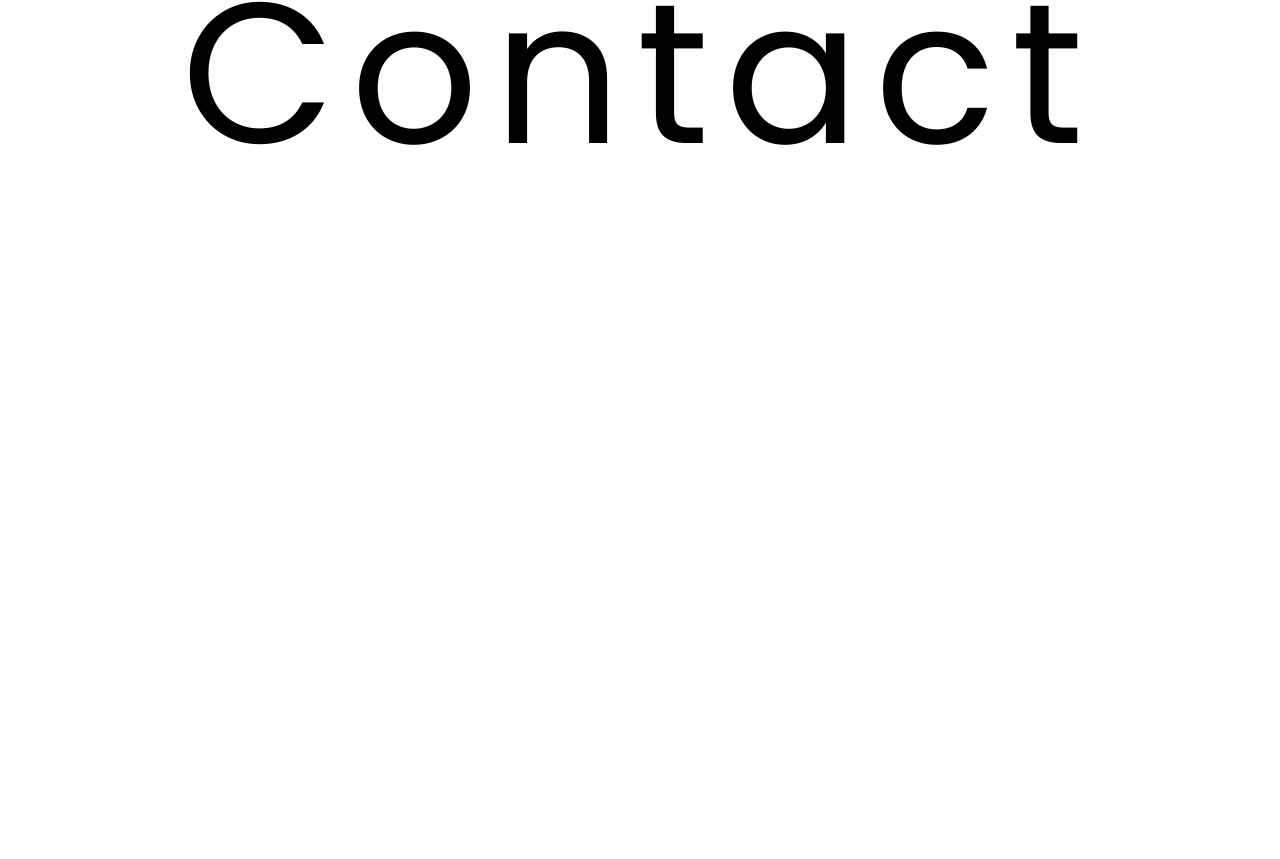
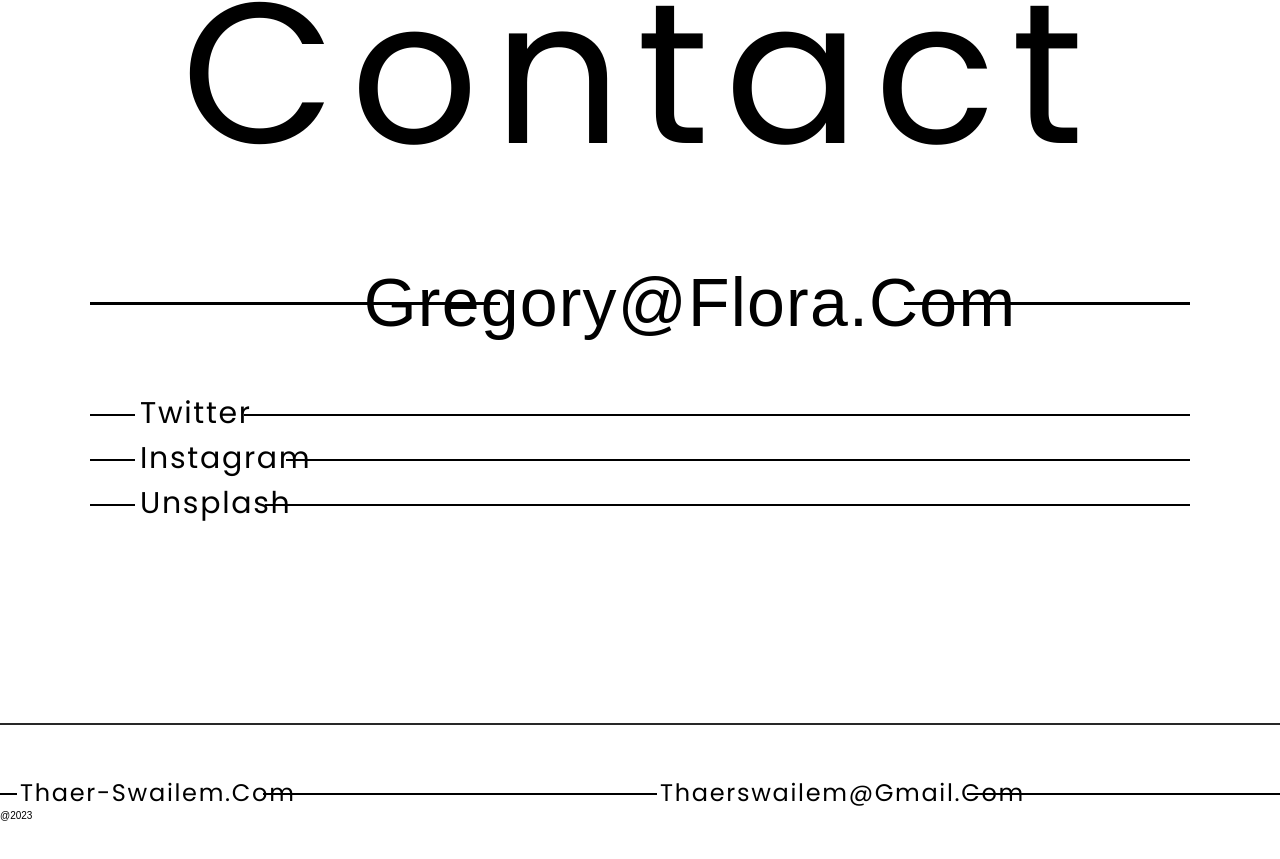
Before and after one commit to AishaMirza1/floraPhotos, a React (Vite) app: page / in a window 1280 px wide. Shown: the part 2840-3699 px from the top of the page. Before the commit the page ends 3563 px from the top, so only its background shows below. Built offline with nearby package versions, Linux system fonts and the light colour scheme.

Commit message:
full Screen and contact section is completed

```diff
--- a/src/assets/utilstyles/utilClasses.module.css
+++ b/src/assets/utilstyles/utilClasses.module.css
@@ -24,8 +24,18 @@
   top: 50%;
   left: -35.5%;
 }
+
 .lineHoverAnimation:hover h3 {
   transform: translateX(44rem);
+}
+.heading2 {
+  font-size: 6.8rem;
+  text-transform: capitalize;
+  min-width: 120rem;
+  font-weight: 400;
+  color: #000;
+  transition: 0.4s;
+  letter-spacing: 1.2px;
 }
 .lineHoverAnimationImgOverlay:hover h3 {
   transform: translateX(21rem);
--- a/src/components/contact/Contact.jsx
+++ b/src/components/contact/Contact.jsx
@@ -1,9 +1,29 @@
 import styles from "./contact.module.css";
-import utilStyles from "../../assets/utilstyles/utilClasses.module.css";
+import utilClasses from "../../assets/utilstyles/utilClasses.module.css";
 export default function Contact() {
   return (
-    <section id="gallary" className={styles.contact}>
-      <h3 className={utilStyles.primarySectionHeader}>Contact</h3>
+    <section id="contact" className={styles.contact}>
+      <h3 className={utilClasses.primarySectionHeader}>Contact</h3>
+      <div
+        className={`${utilClasses.relativContainer} ${styles.lineHoverAnimation} `}
+      >
+        <h3 className={`${utilClasses.line} ${utilClasses.heading2}`}>
+          gregory@flora.com
+        </h3>
+      </div>
+      <div className={styles.contactList}>
+        <ul>
+          <li className={utilClasses.lineHoverAnimation}>
+            <h3 className={utilClasses.line}>Twitter</h3>
+          </li>
+          <li className={utilClasses.lineHoverAnimation}>
+            <h3 className={utilClasses.line}>Instagram</h3>
+          </li>
+          <li className={utilClasses.lineHoverAnimation}>
+            <h3 className={utilClasses.line}>Unsplash</h3>
+          </li>
+        </ul>
+      </div>
       <div></div>
     </section>
   );
--- a/src/components/contact/contact.module.css
+++ b/src/components/contact/contact.module.css
@@ -1,4 +1,39 @@
 .contact {
   height: 100vh;
   width: 100vw;
+  text-align: center;
 }
+.contact div:nth-child(2),
+.contact div:nth-child(3) {
+  margin: 2rem 9rem;
+  overflow-x: hidden;
+}
+.contact div:nth-child(2) h3::before {
+  width: 80rem;
+}
+.contact div:nth-child(2) h3::after {
+  left: 74%;
+}
+.lineHoverAnimation:hover h3 {
+  transform: translateX(20rem) !important;
+}
+.contact ul {
+  text-align: left;
+  margin: 3rem;
+}
+.contact ul li h3 {
+  font-size: 3rem;
+  font-weight: 500;
+  letter-spacing: 1.7px;
+  text-transform: capitalize;
+  font-family: "poppins";
+  position: relative;
+  transition: 0.4s;
+  transform: translateX(2rem);
+}
+.contact ul li:nth-child(2) h3:after {
+  left: 14%;
+}
+.contact ul li:nth-child(3) h3:after {
+  left: 12%;
+}
--- /dev/null
+++ b/src/components/footer/Footer.jsx
@@ -0,0 +1,17 @@
+import styles from "./footer.module.css";
+import utilClasses from "../../assets/utilstyles/utilClasses.module.css";
+export default function Footer() {
+  return (
+    <div className={styles.footer}>
+      <ul>
+        <li className={styles.lineHoverAnimation}>
+          <h3 className={utilClasses.line}>thaer-swailem.com</h3>
+        </li>
+        <li className={styles.lineHoverAnimation}>
+          <h3 className={utilClasses.line}>thaerswailem@gmail.com</h3>
+        </li>
+      </ul>
+      <p>@2023</p>
+    </div>
+  );
+}
--- /dev/null
+++ b/src/components/footer/footer.module.css
@@ -0,0 +1,35 @@
+.footer {
+  border-top: 2px solid rgba(19, 19, 19, 0.91);
+  padding: 5rem 0;
+}
+.footer ul li h3 {
+  font-size: 2.4rem;
+  font-weight: 500;
+  letter-spacing: 1.7px;
+  text-transform: capitalize;
+  font-family: "poppins";
+  position: relative;
+  transition: 0.4s;
+  transform: translateX(2rem);
+}
+.footer ul {
+  display: grid;
+  grid-template-columns: 1fr 1fr;
+}
+.footer ul li {
+  overflow-x: hidden;
+}
+
+.footer ul li h3:after {
+  left: 38%;
+}
+.footer ul li:nth-child(2) h3:after {
+  left: 48%;
+}
+.footer ul li h3::before {
+  width: 50%;
+  left: -50.5% !important;
+}
+.lineHoverAnimation:hover h3 {
+  transform: translateX(30rem);
+}
--- a/src/components/gallary/gallary.module.css
+++ b/src/components/gallary/gallary.module.css
@@ -53,6 +53,7 @@
 }
 .storyPageLink h3 {
   transition: 0.4s;
+  font-weight: 400;
   font-size: 3rem;
 }
 .storyPageLink h3::after {
--- a/src/pages/Home.jsx
+++ b/src/pages/Home.jsx
@@ -1,6 +1,7 @@
 import { useNavigate } from "react-router-dom";
 import Gallary from "../components/gallary/Gallary";
 import Contact from "../components/contact/Contact";
+import Footer from "../components/footer/Footer";
 
 export default function Home() {
   const navigate = useNavigate();
@@ -17,6 +18,7 @@ export default function Home() {
       </p>
       <Gallary />
       <Contact />
+      <Footer />
     </>
   );
 }
```
